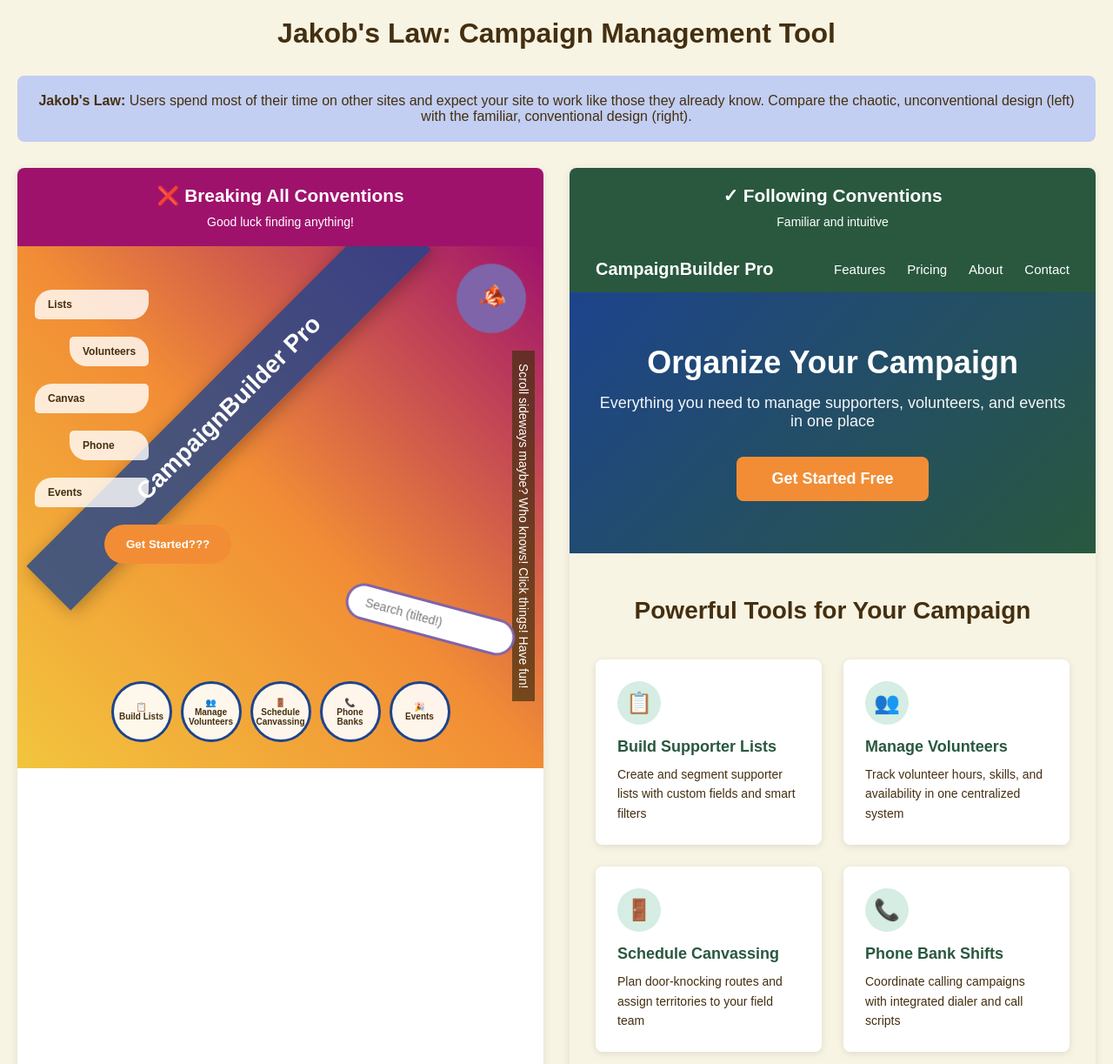
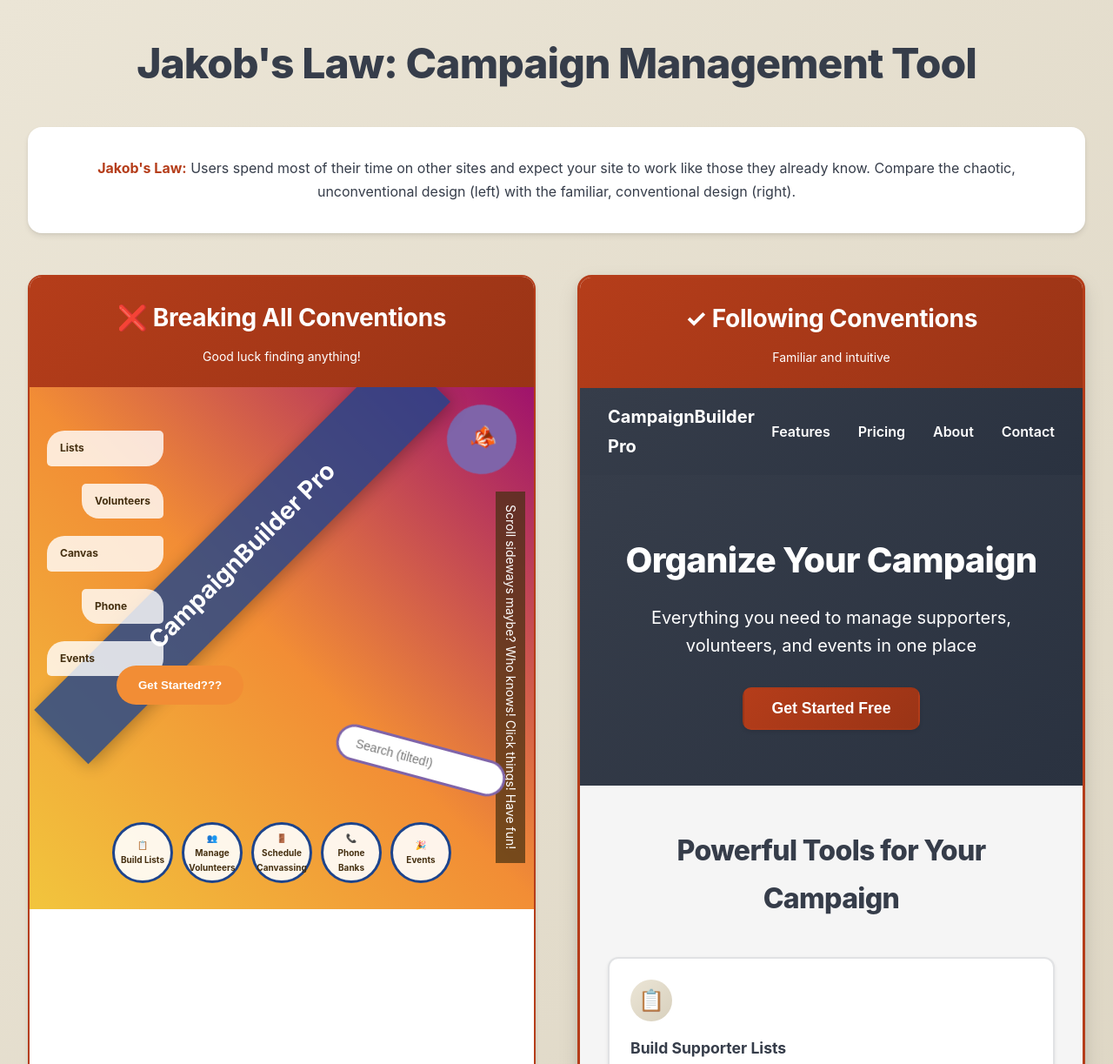
Before and after one commit to cabancubero/ui_ux_accessibility, a plain HTML site: page jakobs_law_comparison.html in a window 1280 px wide. Shown: the top 1223 px of the page at 87% size. Drawn offline with Linux system fonts and the light colour scheme.

Commit message:
Update the design for jakobs_law_comparison

```diff
--- a/jakobs_law_comparison.html
+++ b/jakobs_law_comparison.html
@@ -12,9 +12,11 @@
         }
 
         body {
-            font-family: Arial, sans-serif;
-            background-color: #f8f4e3;
-            padding: 20px;
+            font-family: -apple-system, BlinkMacSystemFont, 'Segoe UI', 'Roboto', 'Helvetica Neue', Arial, sans-serif;
+            background: linear-gradient(135deg, #EBE5D6 0%, #d8d0bd 100%);
+            padding: 2rem;
+            line-height: 1.7;
+            color: #363D4A;
         }
 
         .container {
@@ -24,50 +26,83 @@
 
         h1 {
             text-align: center;
-            color: #442f10;
-            margin-bottom: 30px;
+            color: #363D4A;
+            margin-bottom: 2rem;
+            font-size: 3rem;
+            font-weight: 800;
+            letter-spacing: -0.02em;
         }
 
         .description {
-            background: #c2cef2;
-            padding: 20px;
-            border-radius: 8px;
-            color: #442f10;
+            background: #FFFFFF;
+            padding: 2rem;
+            border-radius: 16px;
+            color: #363D4A;
             text-align: center;
-            margin-bottom: 30px;
+            margin-bottom: 3rem;
+            box-shadow: 0 4px 6px rgba(0,0,0,0.07), 0 1px 3px rgba(0,0,0,0.06);
+            border: 2px solid transparent;
+        }
+
+        .description strong {
+            color: #B53D1A;
+            font-weight: 700;
         }
 
         .comparison {
             display: grid;
             grid-template-columns: 1fr 1fr;
-            gap: 30px;
+            gap: 3rem;
         }
 
         .example {
-            background: white;
-            border-radius: 8px;
+            background: #FFFFFF;
+            border-radius: 16px;
             overflow: hidden;
-            box-shadow: 0 2px 10px rgba(0,0,0,0.1);
+            box-shadow: 0 4px 6px rgba(0,0,0,0.07), 0 1px 3px rgba(0,0,0,0.06);
+            border: 2px solid transparent;
+            transition: border-color 0.2s ease, box-shadow 0.2s ease;
+        }
+
+        .example:hover {
+            border-color: #B53D1A;
+            box-shadow: 0 4px 8px rgba(181, 61, 26, 0.15), 0 1px 3px rgba(0,0,0,0.06);
         }
 
         .example-header {
-            padding: 20px;
+            padding: 1.5rem;
             text-align: center;
+            margin: 0;
         }
 
         .example h2 {
-            margin-bottom: 10px;
-            font-size: 1.3em;
+            margin-bottom: 0.5rem;
+            font-size: 1.75rem;
+            font-weight: 700;
+            letter-spacing: -0.01em;
+        }
+
+        .bad-example {
+            border: 2px solid #B53D1A;
         }
 
         .bad-example .example-header {
-            background-color: #9f126c;
-            color: white;
+            background: linear-gradient(135deg, #B53D1A 0%, #9a3416 100%);
+            color: #FFFFFF;
+        }
+
+        .good-example {
+            border: 3px solid #B53D1A;
+            box-shadow: 0 10px 25px rgba(0,0,0,0.1), 0 4px 10px rgba(0,0,0,0.08);
+        }
+
+        .good-example:hover {
+            box-shadow: 0 12px 30px rgba(181, 61, 26, 0.2), 0 6px 12px rgba(0,0,0,0.1);
         }
 
         .good-example .example-header {
-            background-color: #29583f;
-            color: white;
+            background: linear-gradient(135deg, #B53D1A 0%, #9a3416 100%);
+            color: #FFFFFF;
         }
 
         /* BAD EXAMPLE - Absurd, Unconventional */
@@ -231,147 +266,237 @@
         }
 
         .good-example .nav-bar {
-            background-color: #29583f;
-            padding: 15px 30px;
+            background: linear-gradient(135deg, #363D4A 0%, #2a3240 100%);
+            padding: 1rem 2rem;
             display: flex;
             justify-content: space-between;
             align-items: center;
         }
 
         .good-example .logo {
-            color: white;
-            font-size: 20px;
-            font-weight: bold;
+            color: #FFFFFF;
+            font-size: 1.25rem;
+            font-weight: 700;
         }
 
         .good-example .nav-links {
             display: flex;
-            gap: 25px;
+            gap: 2rem;
         }
 
         .good-example .nav-links a {
-            color: white;
+            color: #FFFFFF;
             text-decoration: none;
-            font-size: 15px;
-            transition: color 0.3s;
+            font-size: 1rem;
+            font-weight: 600;
+            transition: color 0.2s ease;
         }
 
         .good-example .nav-links a:hover {
-            color: #f2c53d;
+            color: #B53D1A;
         }
 
         .good-example .hero {
-            background: linear-gradient(135deg, #1d448c 0%, #29583f 100%);
-            padding: 60px 30px;
+            background: linear-gradient(135deg, #363D4A 0%, #2a3240 100%);
+            padding: 4rem 2rem;
             text-align: center;
-            color: white;
+            color: #FFFFFF;
         }
 
         .good-example .hero h1 {
-            font-size: 36px;
-            margin-bottom: 15px;
-            color: white;
+            font-size: 2.5rem;
+            margin-bottom: 1rem;
+            color: #FFFFFF;
+            font-weight: 800;
+            letter-spacing: -0.02em;
         }
 
         .good-example .hero p {
-            font-size: 18px;
-            margin-bottom: 30px;
-            opacity: 0.95;
+            font-size: 1.25rem;
+            margin-bottom: 2rem;
+            color: #FFFFFF;
+            line-height: 1.6;
         }
 
         .good-example .cta-button {
-            background-color: #f28d35;
-            color: white;
-            padding: 15px 40px;
-            border: none;
-            border-radius: 8px;
-            font-size: 18px;
-            font-weight: bold;
+            background: linear-gradient(135deg, #B53D1A 0%, #9a3416 100%);
+            color: #FFFFFF;
+            padding: 0.75rem 2rem;
+            border: 2px solid transparent;
+            border-radius: 10px;
+            font-size: 1.1rem;
+            font-weight: 600;
             cursor: pointer;
-            transition: background-color 0.3s;
+            box-shadow: 0 2px 4px rgba(0,0,0,0.1);
+            transition: border-color 0.2s ease, box-shadow 0.2s ease;
         }
 
         .good-example .cta-button:hover {
-            background-color: #f2c53d;
+            border-color: rgba(255, 255, 255, 0.3);
+            box-shadow: 0 2px 6px rgba(181, 61, 26, 0.3);
+        }
+
+        .good-example .cta-button:focus {
+            outline: none;
+            box-shadow: 0 0 0 4px rgba(181, 61, 26, 0.3);
         }
 
         .good-example .features {
-            padding: 50px 30px;
-            background-color: #f8f4e3;
+            padding: 3rem 2rem;
+            background: #f5f5f5;
         }
 
         .good-example .features h2 {
             text-align: center;
-            color: #442f10;
-            font-size: 28px;
-            margin-bottom: 40px;
+            color: #363D4A;
+            font-size: 2rem;
+            font-weight: 800;
+            margin-bottom: 2.5rem;
+            letter-spacing: -0.02em;
         }
 
         .good-example .feature-grid {
             display: grid;
             grid-template-columns: repeat(auto-fit, minmax(250px, 1fr));
-            gap: 25px;
+            gap: 1.5rem;
             max-width: 1000px;
             margin: 0 auto;
         }
 
         .good-example .feature-card {
-            background: white;
-            padding: 25px;
-            border-radius: 8px;
-            box-shadow: 0 2px 8px rgba(0,0,0,0.1);
-            transition: transform 0.3s;
+            background: #FFFFFF;
+            padding: 1.5rem;
+            border-radius: 12px;
+            border: 2px solid rgba(54, 61, 74, 0.15);
+            box-shadow: 0 2px 4px rgba(0,0,0,0.08);
+            transition: border-color 0.2s ease, box-shadow 0.2s ease;
         }
 
         .good-example .feature-card:hover {
-            transform: translateY(-5px);
-            box-shadow: 0 4px 12px rgba(0,0,0,0.15);
+            border-color: #B53D1A;
+            box-shadow: 0 4px 8px rgba(181, 61, 26, 0.15);
         }
 
         .good-example .feature-icon {
-            width: 50px;
-            height: 50px;
-            background-color: #d5ede2;
+            width: 3rem;
+            height: 3rem;
+            background: linear-gradient(135deg, #EBE5D6 0%, #d8d0bd 100%);
             border-radius: 50%;
             display: flex;
             align-items: center;
             justify-content: center;
-            font-size: 24px;
-            margin-bottom: 15px;
+            font-size: 1.5rem;
+            margin-bottom: 1rem;
         }
 
         .good-example .feature-card h3 {
-            color: #29583f;
-            font-size: 18px;
-            margin-bottom: 10px;
+            color: #363D4A;
+            font-size: 1.1rem;
+            font-weight: 700;
+            margin-bottom: 0.5rem;
         }
 
         .good-example .feature-card p {
-            color: #442f10;
-            font-size: 14px;
+            color: #363D4A;
+            font-size: 0.95rem;
             line-height: 1.6;
         }
 
         .good-example .footer {
-            background-color: #442f10;
-            color: white;
-            padding: 20px 30px;
+            background: linear-gradient(135deg, #363D4A 0%, #2a3240 100%);
+            color: #FFFFFF;
+            padding: 1.5rem 2rem;
             text-align: center;
-            font-size: 14px;
+            font-size: 0.95rem;
         }
 
-        @media (max-width: 1024px) {
+        @media (max-width: 640px) {
+            body {
+                padding: 1rem;
+            }
+
+            h1 {
+                font-size: 2rem;
+            }
+
             .comparison {
                 grid-template-columns: 1fr;
+                gap: 2rem;
+            }
+
+            .description {
+                padding: 1.5rem;
             }
 
             .bad-example .diagonal-title {
-                font-size: 20px;
-                padding: 15px 100px;
+                font-size: 1.25rem;
+                padding: 1rem 6rem;
+            }
+
+            .good-example .nav-bar {
+                flex-direction: column;
+                gap: 1rem;
+                padding: 1rem;
+            }
+
+            .good-example .nav-links {
+                gap: 1rem;
+            }
+
+            .good-example .hero {
+                padding: 2rem 1rem;
             }
 
             .good-example .hero h1 {
-                font-size: 28px;
+                font-size: 1.75rem;
+            }
+
+            .good-example .hero p {
+                font-size: 1rem;
+            }
+
+            .good-example .features {
+                padding: 2rem 1rem;
+            }
+
+            .good-example .features h2 {
+                font-size: 1.5rem;
+            }
+
+            .good-example .feature-grid {
+                grid-template-columns: 1fr;
+            }
+        }
+
+        @media (min-width: 641px) and (max-width: 1024px) {
+            body {
+                padding: 1.5rem;
+            }
+
+            .comparison {
+                grid-template-columns: 1fr;
+                gap: 2.5rem;
+            }
+
+            .bad-example .diagonal-title {
+                font-size: 1.5rem;
+                padding: 1.25rem 7rem;
+            }
+
+            .good-example .hero h1 {
+                font-size: 2rem;
+            }
+
+            .good-example .hero p {
+                font-size: 1.1rem;
+            }
+
+            .good-example .features {
+                padding: 2.5rem 1.5rem;
+            }
+
+            .good-example .feature-grid {
+                grid-template-columns: repeat(auto-fit, minmax(200px, 1fr));
             }
         }
     </style>
```
